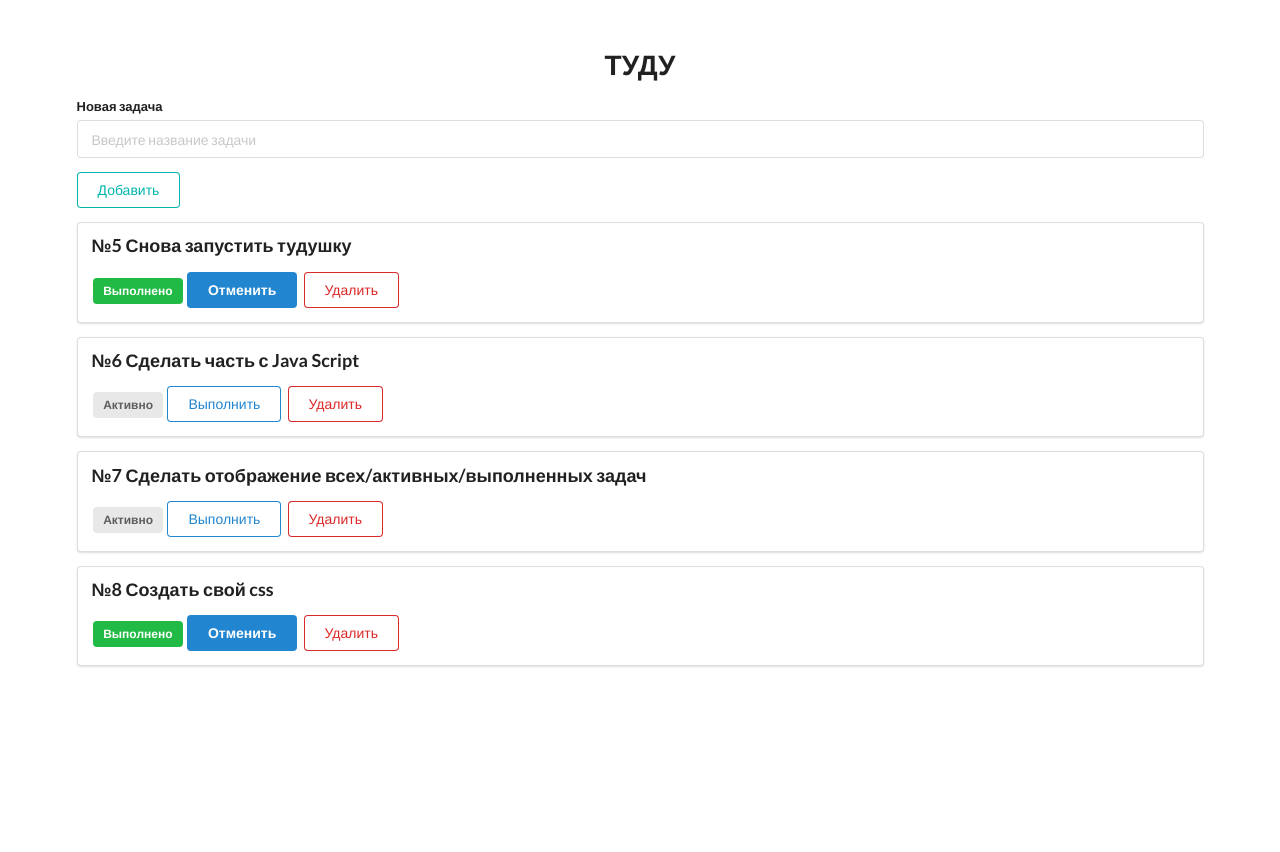
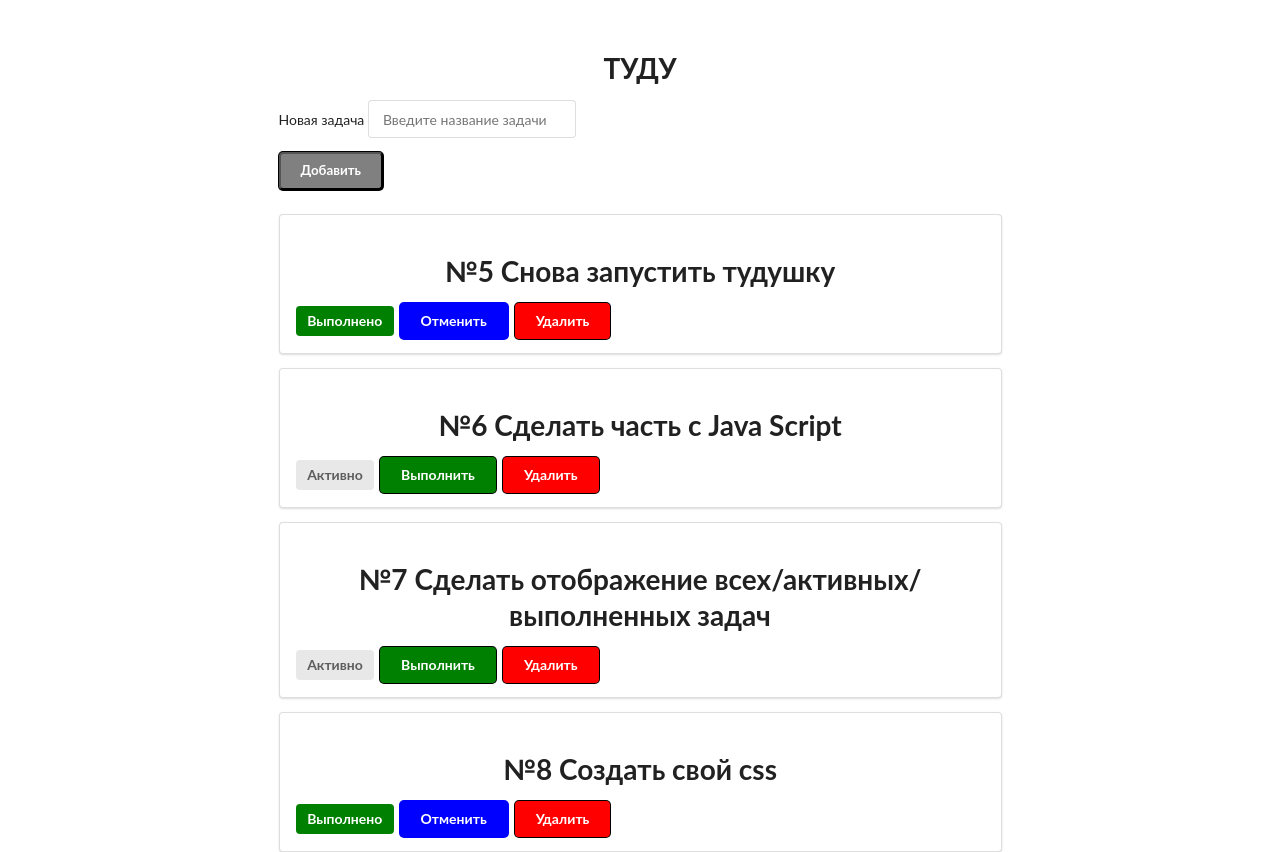
Before and after one commit to IlyaG01/appweb, a Django app: page / in a window 1280 px wide. Before the commit the page ends 667 px from the top, so only its background shows below. Run offline with Django 4.2, Linux system fonts and the light colour scheme; data comes from the database, SQL or seed files in the repository; both versions use the stored data as it was after the commit.

Commit message:
modificated css

```diff
--- a/todoapp/templates/todoapp/index.html
+++ b/todoapp/templates/todoapp/index.html
@@ -10,21 +10,20 @@
             <label>Новая задача</label>
             <input type="text" name="title" placeholder="Введите название задачи"><br>
         </div>
-        <button class="ui teal basic button" type="submit">Добавить</button>
+        <button class="black button" type="submit">Добавить</button>
     </form>
 
 {% for todo in todo_list %}
 <div class="ui segment">
-    <p class="ui big header">№{{ todo.id }} {{ todo.title }}</p>
-
+    <p class="header">№{{ todo.id }} {{ todo.title }}</p>
     {% if todo.is_complete == False %}
-    <span class="ui gray label">Активно</span>
-    <a class="ui primary basic button" href="{% url 'update' todo_id=todo.id %}">Выполнить</a>
+    <span class="status1">Активно</span>
+    <a class="green button" href="{% url 'update' todo_id=todo.id %}">Выполнить</a>
     {% else %}
-    <span class="ui green label">Выполнено</span>
-    <a class="ui blue button" href="{% url 'update' todo_id=todo.id %}">Отменить</a>
+    <span class="status2">Выполнено</span>
+    <a class="blue button" href="{% url 'update' todo_id=todo.id %}">Отменить</a>
     {% endif %}
-    <a class="ui negative basic button" href="{% url 'delete' todo_id=todo.id %}">Удалить</a>
+    <a class="red button" href="{% url 'delete' todo_id=todo.id %}">Удалить</a>
 </div>
 {% endfor %}
 </div>
--- a/todoapp/templates/todoapp/layout.html
+++ b/todoapp/templates/todoapp/layout.html
@@ -8,7 +8,7 @@
           content="width=device-width, user-scalable=no, initial-scale=1.0, maximum-scale=1.0, minimum-scale=1.0">
     <meta http-equiv="X-UA-Compatible" content="ie=edge">
    <title>{{ title }} </title>
-    <link rel="stylesheet" href="https://cdn.jsdelivr.net/npm/semantic-ui@2.4.2/dist/semantic.min.css">
+    <link rel="stylesheet" href="{% static 'todolist/css/uistyle.css' %}">
     <link rel="stylesheet" href="{% static 'todolist/css/style.css' %}">
 
 </head>
--- /dev/null
+++ b/todoapp/todolist/static/todolist/css/uistyle.css
@@ -0,0 +1,214 @@
+.button {
+    cursor: pointer;
+    display: inline-block;
+    min-height: 1em;
+    outline: 0;
+    vertical-align: baseline;
+    background: #e0e1e2 none;
+    color: rgba(0,0,0,.6);
+    font-family: Lato,'Helvetica Neue',Arial,Helvetica,sans-serif;
+    margin: 0 .25em 0 0;
+    padding: .78571429em 1.5em .78571429em;
+    text-transform: none;
+    text-shadow: none;
+    font-weight: 700;
+    line-height: 1em;
+    font-style: normal;
+    text-align: center;
+    text-decoration: none;
+    border-radius: .28571429rem;
+    }
+
+
+    .red {
+      background-color: red;
+      box-shadow: 0 0 0 1px black;
+      color: white;
+    }
+
+
+    .green {
+      background-color: green;
+      box-shadow: 0 0 0 1px black;
+      color: white;
+    }
+
+    .black {
+        background-color: grey;
+        box-shadow: 0 0 0 1px black;
+        color: white;
+      }
+
+    .blue {
+        background-color: blue;
+        box-shadow: 0 0 0 1px blue;
+        color: white;
+      }
+
+
+    body, html {
+      height: 100%;
+      font-size: 14px;
+      line-height: 1.15;
+    }
+
+    .body {
+      margin: 0;
+    padding: 0;
+    overflow-x: hidden;
+    min-width: 320px;
+    background: #fff;
+    font-family: Lato,'Helvetica Neue',Arial,Helvetica,sans-serif;
+    font-size: 14px;
+    line-height: 1.4285em;
+    color: rgba(0,0,0,.87);
+    }
+
+    .header {
+      text-align: center;
+      margin-top: -.14285714em;
+      font-size: 2rem;
+      border: none;
+    margin: calc(2rem - .14285714em) 0 1rem;
+    padding: 0 0;
+    font-family: Lato,'Helvetica Neue',Arial,Helvetica,sans-serif;
+    font-weight: 700;
+    line-height: 1.28571429em;
+    text-transform: none;
+    color: rgba(0,0,0,.87);
+    }
+
+
+    .h1 {
+      min-height: 1rem;
+      font-size: 2rem;
+
+    }
+
+
+    .input::selection, .textarea::selection {
+      background-color: rgba(100,100,100,.4);
+      color: rgba(0,0,0,.87);
+    }
+
+    input[type="text"], .ui.form input[type="time"], .ui.form input[type="url"] {
+      font-family: Lato,'Helvetica Neue',Arial,Helvetica,sans-serif;
+      margin: 0;
+      outline: 0;
+      -webkit-appearance: none;
+      line-height: 1.21428571em;
+      padding: .67857143em 1em;
+      font-size: 1em;
+      background: #fff;
+      border: 1px solid rgba(34,36,38,.15);
+      color: rgba(0,0,0,.87);
+      border-radius: .28571429rem;
+      box-shadow: 0 0 0 0 transparent inset;
+      transition: color .1s ease,border-color .1s ease;
+    }
+
+
+    .button, .input {
+      overflow: visible;
+    }
+
+    .label {
+        display: block;
+      margin: 0 0 .28571429rem 0;
+      color: rgba(0,0,0,.87);
+      font-size: .92857143em;
+      font-weight: 700;
+      text-transform: none;
+    }
+
+    .status1 {
+      display: inline-block;
+    line-height: 1;
+    vertical-align: baseline;
+    margin: 0 .14285714em;
+    background-color: #e8e8e8;
+    background-image: none;
+    padding: .5833em .833em;
+    color: rgba(0,0,0,.6);
+    text-transform: none;
+    font-weight: 700;
+    border: 0 solid transparent;
+      border-top-color: transparent;
+      border-right-color: transparent;
+      border-bottom-color: transparent;
+      border-left-color: transparent;
+    border-radius: .28571429rem;
+    -webkit-transition: background .1s ease;
+    transition: background .1s ease;
+    }
+
+    .status2 {
+        display: inline-block;
+      line-height: 1;
+      vertical-align: baseline;
+      margin: 0 .14285714em;
+      background-color: green;
+      background-image: none;
+      padding: .5833em .833em;
+      color: white;
+      text-transform: none;
+      font-weight: 700;
+      border: 0 solid transparent;
+        border-top-color: transparent;
+        border-right-color: transparent;
+        border-bottom-color: transparent;
+        border-left-color: transparent;
+      border-radius: .28571429rem;
+      -webkit-transition: background .1s ease;
+      transition: background .1s ease;
+      }
+
+    .segment {
+        position: relative;
+      background: #fff;
+      -webkit-box-shadow: 0 1px 2px 0 rgba(34,36,38,.15);
+      box-shadow: 0 1px 2px 0 rgba(34,36,38,.15);
+      margin: 1rem 0;
+      padding: 1em 1em;
+      border-radius: .28571429rem;
+      border: 1px solid rgba(34,36,38,.15);
+    font-size: 1rem;
+    }
+
+
+
+    .container {
+      margin-top: 50px;
+      width: 723px;
+    margin-left: auto !important;
+    margin-right: auto !important;
+      display: block;
+    max-width: 100% !important;
+    }
+
+    .form{
+        font-size: 1rem;
+
+      position: relative;
+      max-width: 100%;
+      height: 100px;
+    }
+
+
+    .field {
+        clear: both;
+      margin: 0 0 1em;
+    }
+    *, ::after, ::before {
+      -webkit-box-sizing: inherit;
+      box-sizing: inherit;
+    }
+    .ui.form {
+      font-size: 1rem;
+    }
+    body {
+      font-family: Lato,'Helvetica Neue',Arial,Helvetica,sans-serif;
+      font-size: 14px;
+      line-height: 1.4285em;
+      color: rgba(0,0,0,.87);
+    }
```
Also changed, not shown: todoapp/db.sqlite3.
